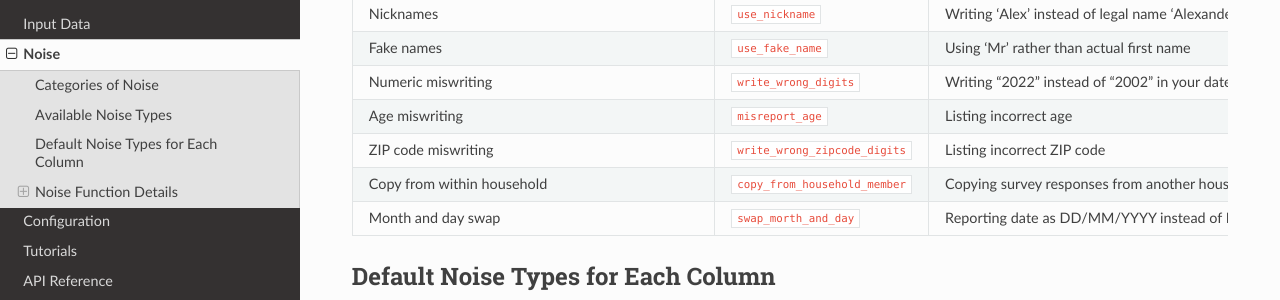
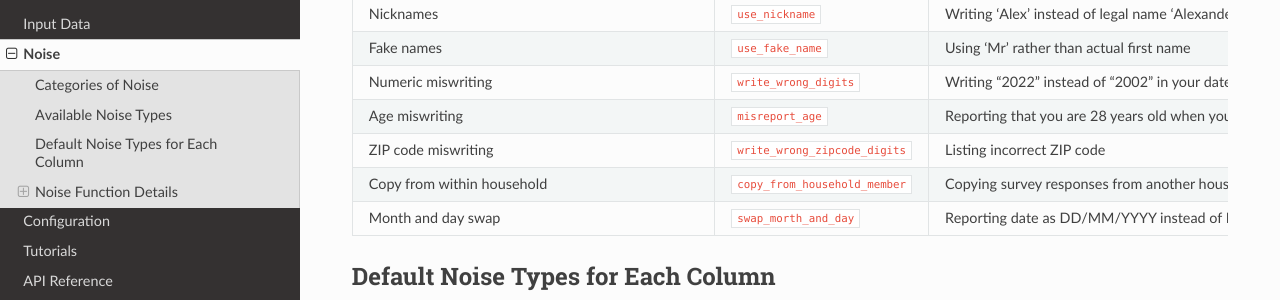
Before and after one commit to ihmeuw/pseudopeople, a Sphinx documentation site: the page built from docs/source/noise/index.rst, in a window 1280 px wide and 900 px high, scrolled down 1213 px. Shown: the part 151-451 px from the top of the window. Built offline with Sphinx 7.4.7 and the Read the Docs theme 2.0.0, drawn with Linux system fonts in a browser that asks for light colours.

Commit message:
Update docs/source/noise/index.rst
Co-authored-by: Zeb Burke-Conte <zmbc@users.noreply.github.com>

```diff
--- a/docs/source/noise/index.rst
+++ b/docs/source/noise/index.rst
@@ -94,7 +94,7 @@ column shows the name of the noise type in the configuration system.
     - Writing "2022" instead of "2002" in your date of birth
   * - Age miswriting
     - ``misreport_age``
-    - Listing incorrect age
+    - Reporting that you are 28 years old when you are actually 27
   * - ZIP code miswriting
     - ``write_wrong_zipcode_digits``
     - Listing incorrect ZIP code
```
